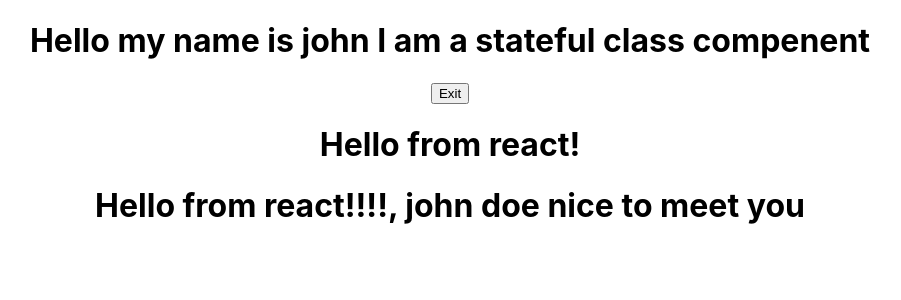
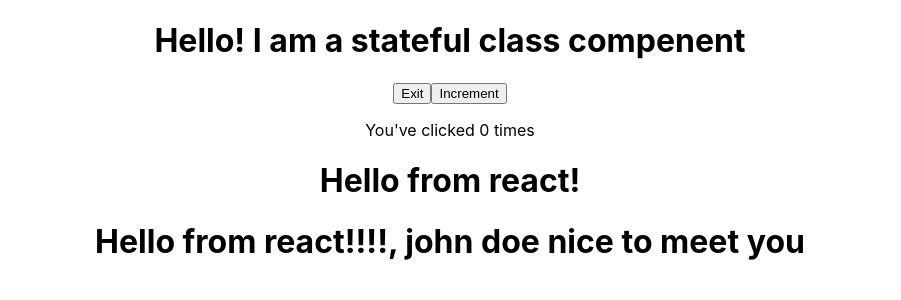
Before and after one commit to rebahama/react-project, a React (Create React App) app in the folder my-app/: page / in a window 1280 px wide. Shown: the top 300 px of the page, without its empty margins (190-1091 px from the left). Built offline with nearby package versions, Linux system fonts and the light colour scheme.

Commit message:
stateful

```diff
--- a/my-app/src/components/StatefulGreeting.js
+++ b/my-app/src/components/StatefulGreeting.js
@@ -2,32 +2,59 @@
 
 
 class StatefulGreeting extends React.Component {
-
-
     constructor(props) {
-
       super(props);
-    this.state={
-
-        introduction:"Hello",
-        buttontext:"Exit",
+      this.state = {
+        introduction: "Hello!",
+        buttonText: "Exit",
+        count: 0,
       };
-
     }
 
+    handleClick() {
+      this.setState((prevState, prevProps) => {
+        console.log("Previous State:", prevState);
+        console.log("Previous Props:", prevProps);
+        return {
+          introduction:
+            prevState.introduction === "Hello!" ? "Goodbye!" : "Hello!",
+          buttonText: prevState.buttonText === "Exit" ? "Enter" : "Exit",
+        };
+      });
+    }
 
+    increment() {
+      this.setState((prevState, prevProps) => {
+        console.log("Previous State:", prevState);
+        console.log("Previous Props:", prevProps);
+        return {
+          count: prevState.count + 1,
+        };
+      });
+    }
 
+    incrementFive() {
+      this.increment();
+      this.increment();
+      this.increment();
+      this.increment();
+      this.increment();
+    }
 
     render() {
       return (
         <div>
-            <h1>{this.state.introudction} Hello my name is {this.props.name} {this.props.greeting}</h1>
-            <button>{this.state.buttontext} </button>
+          <h1>
+            {this.state.introduction} {this.props.greeting}
+          </h1>
+          <button onClick={() => this.handleClick()}>
+            {this.state.buttonText}
+          </button>
+          <button onClick={() => this.increment()}>Increment</button>
+          <p>You've clicked {this.state.count} times</p>
         </div>
-
-        )
+      );
     }
-
   }
 
 export default StatefulGreeting;
```
Lines whose indentation alone changed are shown as unchanged.
